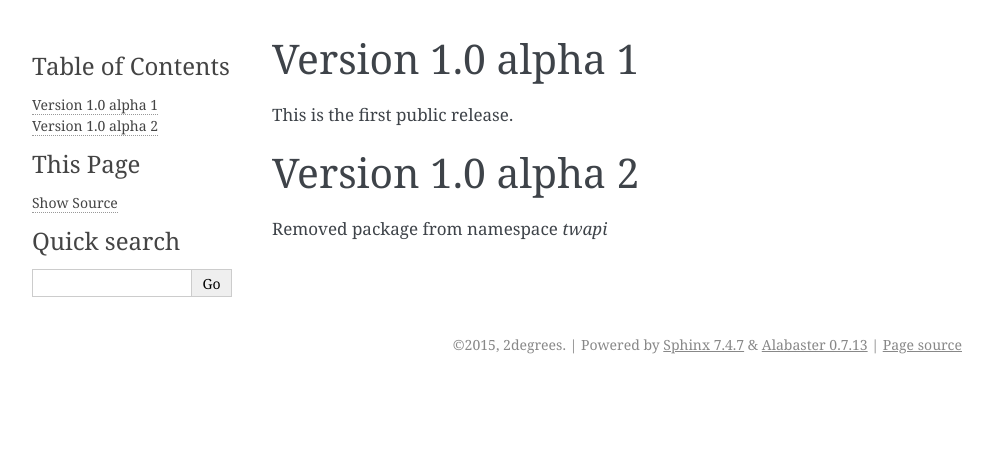
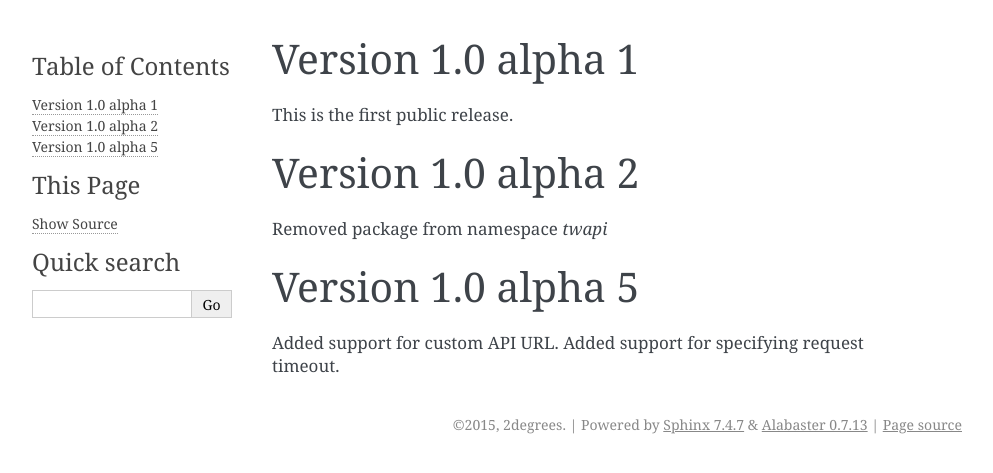
Before and after one commit to 2degrees/twapi-connection, a Sphinx documentation site: the page built from docs/source/changelog.rst, in a window 1280 px wide. Shown: the top 473 px of the page, without its empty margins (148-1141 px from the left). Built offline with Sphinx 7.4.7, drawn with Linux system fonts in a browser that asks for light colours.

Commit message:
Bumped up version to 1.0a5

```diff
--- a/VERSION.txt
+++ b/VERSION.txt
@@ -1 +1 @@
-1.0a4
+1.0a5
--- a/docs/source/changelog.rst
+++ b/docs/source/changelog.rst
@@ -7,3 +7,9 @@ Version 1.0 alpha 2
 -------------------
 
 Removed package from namespace `twapi`
+
+Version 1.0 alpha 5
+-------------------
+
+Added support for custom API URL.
+Added support for specifying request timeout.
```
